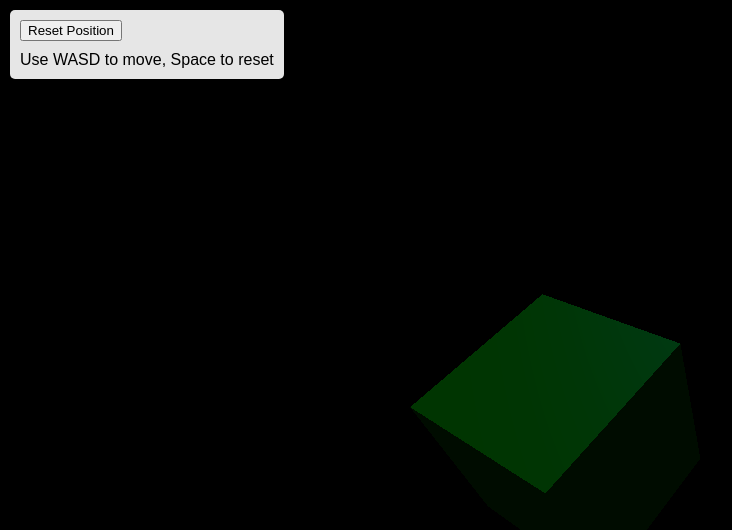
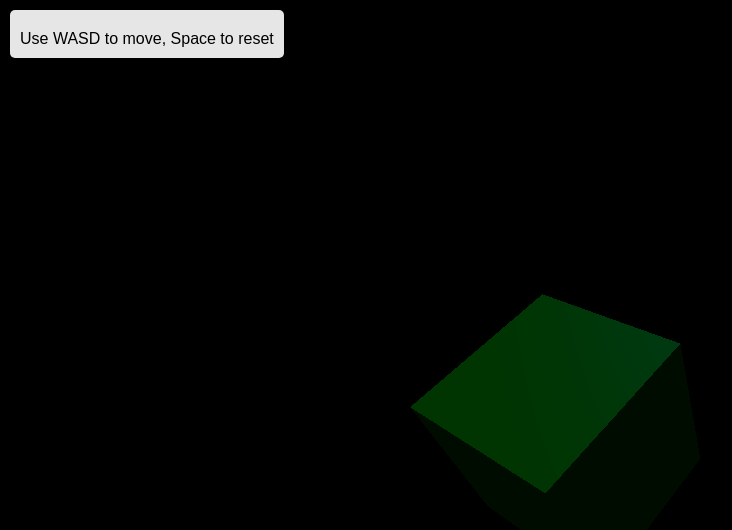
Before and after one commit to EvanCastner/HCI-CG-Final, a website built with Vite: page index.html in a window 1280 px wide. Shown: the whole page, without its empty margins (0-732 px from the left). Built offline with nearby package versions, Linux system fonts and the light colour scheme.

Commit message:
Remove button reset

```diff
--- a/index.html
+++ b/index.html
@@ -31,7 +31,6 @@
 
   <body style="margin:0; overflow:hidden;">
       <div class="controls">
-        <button id="reset">Reset Position</button>
         <div id="info">Use WASD to move, Space to reset</div>
       </div>
       <script type="module" src="main.js"></script>
```
